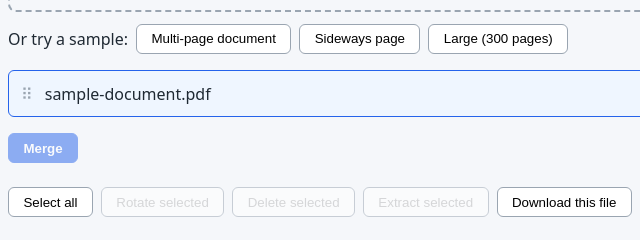
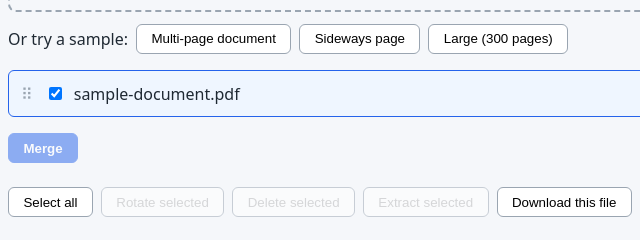
Before and after one commit to jono1762/pdf-processor, a website built with Vite: page index.html in a window 1280 px wide. Both pictures are taken after a click on the button "Multi-page document". Shown: the part 255-495 px from the top of the page, 120-760 px from the left. Built offline with nearby package versions, Linux system fonts and the light colour scheme.

Commit message:
Add per-file checkboxes to merge a subset.

```diff
--- a/src/style.css
+++ b/src/style.css
@@ -98,6 +98,10 @@ label {
   color: #9aa5b1;
   cursor: grab;
   user-select: none;
+}
+
+#file-list input[type='checkbox'] {
+  margin-right: 0.75rem;
 }
 
 /* The name takes the free space, which pushes the buttons to the right */
--- a/src/ui/file-list.js
+++ b/src/ui/file-list.js
@@ -40,6 +40,26 @@ const SAMPLES = [
   },
 ];
 
+// The files that Merge will use: every file except those the user has unticked
+function filesToMerge() {
+  return state.files.filter((file) => !file.excludedFromMerge);
+}
+
+// Says on the Merge button how many files it will merge, and disables it if that's
+// fewer than two
+function updateMergeButton() {
+  const total = state.files.length;
+  const count = filesToMerge().length;
+  mergeButton.disabled = count < 2;
+  if (total < 2) {
+    mergeButton.textContent = 'Merge';
+  } else if (count === total) {
+    mergeButton.textContent = `Merge ${count} files`;
+  } else {
+    mergeButton.textContent = `Merge ${count} of ${total} files`;
+  }
+}
+
 // Rebuilds the visible list from `state.files`
 function renderFileList() {
   // If the previewed file is gone (or nothing was chosen yet), use the first file
@@ -56,6 +76,21 @@ function renderFileList() {
       handle.className = 'drag-handle';
       handle.textContent = '⠿';
       handle.title = 'Drag to change the merge order';
+
+      // Ticked files are merged. The label is for screen readers; sighted users see
+      // the file name next to the box.
+      const include = document.createElement('input');
+      include.type = 'checkbox';
+      include.checked = !file.excludedFromMerge;
+      include.setAttribute('aria-label', `Include ${file.name} in merge`);
+      include.addEventListener('change', () => {
+        file.excludedFromMerge = !include.checked;
+        // Only the button changes. Redrawing the whole list would rebuild this
+        // checkbox and lose keyboard focus.
+        updateMergeButton();
+        // An old merge error was about the old choice of files
+        message.textContent = '';
+      });
 
       const name = document.createElement('span');
       name.className = 'file-name';
@@ -84,13 +119,13 @@ function renderFileList() {
       const actions = document.createElement('div');
       actions.className = 'file-actions';
       actions.append(previewButton, removeButton);
-      item.append(handle, name, actions);
+      item.append(handle, include, name, actions);
 
       return item;
     }),
   );
-  // Merging, and so choosing a merge order, needs at least two files
-  mergeButton.disabled = state.files.length < 2;
+  updateMergeButton();
+  // Choosing a merge order needs at least two files
   reorderHint.hidden = state.files.length < 2;
   // An old error is about the old list, so clear it whenever the list changes
   message.textContent = '';
@@ -213,9 +248,10 @@ mergeButton.addEventListener('click', async () => {
   // A file that can't be previewed won't merge either, so the merge error covers it
   clearPreviewError();
   try {
-    const pdfs = state.files.map((file) => file.bytes);
+    const chosen = filesToMerge();
+    const pdfs = chosen.map((file) => file.bytes);
     // The names let the error say which files are bad
-    const names = state.files.map((file) => file.name);
+    const names = chosen.map((file) => file.name);
     downloadPdf(await mergePdfs(pdfs, names), 'merged.pdf');
   } catch (error) {
     // Our own functions throw messages written for users, so show them as they are
--- a/src/ui/page-grid.js
+++ b/src/ui/page-grid.js
@@ -221,6 +221,9 @@ extractButton.addEventListener('click', async () => {
       bytes,
       // Remembers the source, so later extractions can be grouped under it
       extractedFrom: file,
+      // Its pages are also in the source, so merging everything would repeat them.
+      // The user ticks it when they want it merged.
+      excludedFromMerge: true,
     };
 
     // Go under the last extraction from this file, or under the file itself if
--- a/src/ui/state.js
+++ b/src/ui/state.js
@@ -4,7 +4,8 @@ export const state = {
   // The PDFs the user has chosen, in order, as { name, bytes }. The bytes are read
   // once when a file is added; edits replace them. Merging uses this list.
   // A file made by extracting pages also has `extractedFrom` (its source file), and
-  // a file that has been extracted from has `extractionCount`.
+  // a file that has been extracted from has `extractionCount`. A file the user has
+  // unticked for merging has `excludedFromMerge: true`; without it, it is merged.
   files: [],
   // The file the user wants previewed. Stays put when other files are added or removed.
   previewedFile: null,
```
